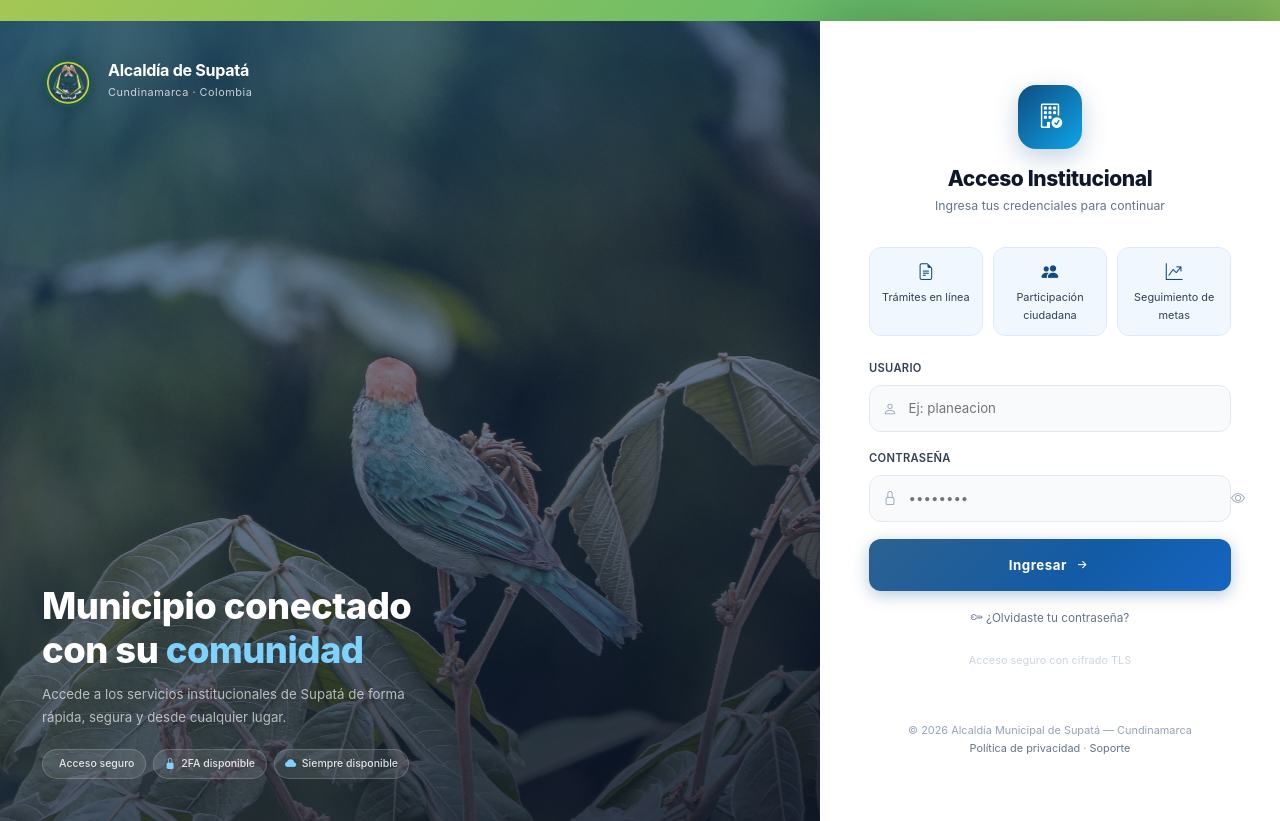
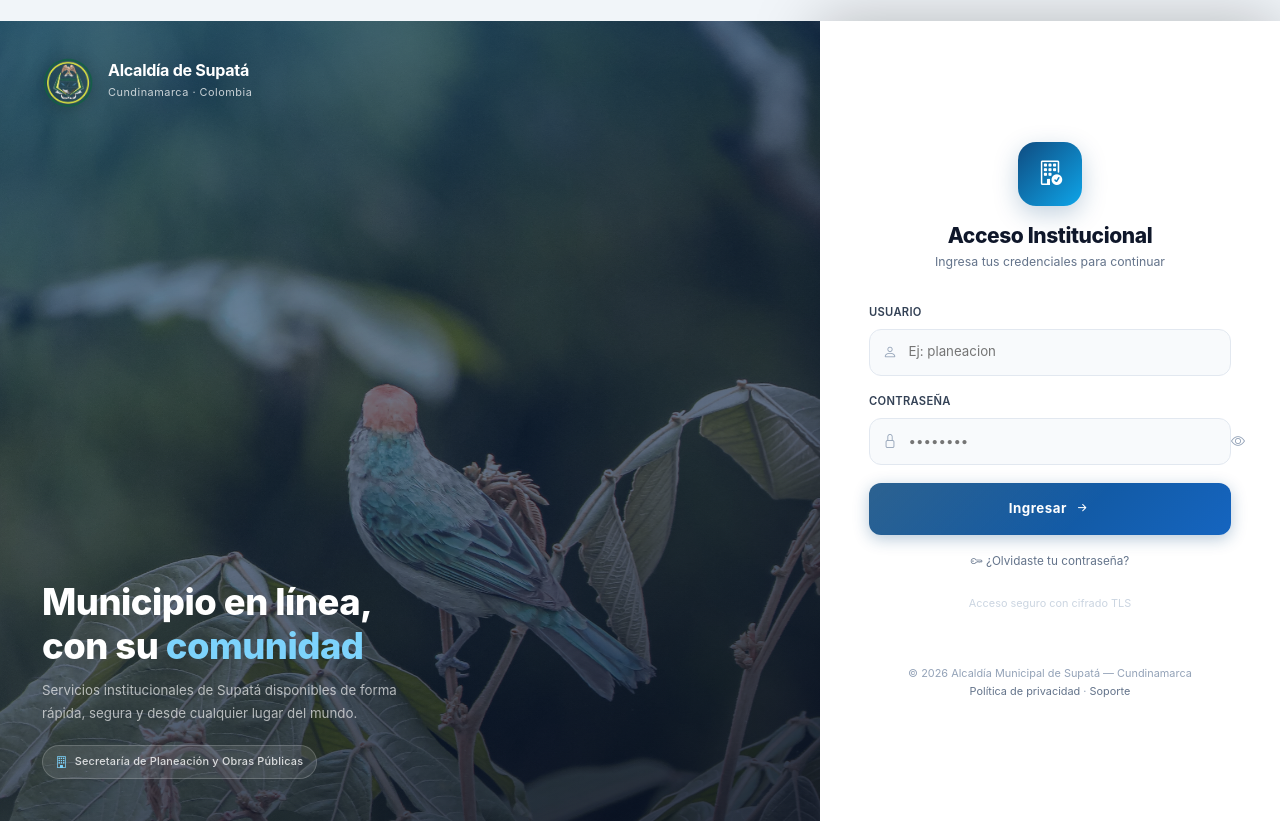
Before and after one commit to Arq-Rafael/alcald-a-virtual, a Flask app: page / in a window 1280 px wide. Run offline with Flask 3, Linux system fonts and the light colour scheme; data that the repository does not hold is empty; some libraries are stand-ins or nearby versions.

Commit message:
ajustes login y sidebar: limpieza visual y correcciones
- login: quita info-cards (trámites/participación/metas) del form,
  quita badges del panel izquierdo, cambia texto a 'Municipio en línea
  con su comunidad', agrega crédito 'Secretaría de Planeación y Obras
  Públicas', mejora resolución de imagen (scale + crisp-edges)
- base: elimina gradient verde/amarillo animado del body que causaba
  barra de color visible detrás del panel izquierdo del login
- sidebar: reemplaza bi-file-earmark-contract (inexistente en BI 1.10.5)
  por bi-journal-text en el item Contratos — icono ahora visible
- dashboard: mismo fix de icono para la card de Contratación

Co-Authored-By: Claude Opus 4.6 <noreply@anthropic.com>

```diff
--- a/templates/base.html
+++ b/templates/base.html
@@ -133,26 +133,10 @@
   </style>
 
   <style>
-    /* Animated Gradient Background - Restored from premium.css */
-    @keyframes gradientBG {
-      0% { background-position: 0% 50%; }
-      25% { background-position: 50% 75%; }
-      50% { background-position: 100% 50%; }
-      75% { background-position: 50% 25%; }
-      100% { background-position: 0% 50%; }
-    }
-
+    /* Base body — color neutro, el sidebar layout lo maneja has-sidebar */
     body {
-      background: linear-gradient(-45deg,
-        #1b5e20,      /* Dark Green */
-        #4caf50,      /* Fresh Green */
-        #f9a825,      /* Ochre */
-        #66bb6a,      /* Light Green */
-        #fdd835       /* Bright Yellow */
-      ) !important;
-      background-size: 400% 400% !important;
-      background-position: 0% 50% !important;
-      animation: gradientBG 15s ease infinite !important;
+      background: #f1f5f9 !important;
+      animation: none !important;
       min-height: 100vh !important;
     }
 
@@ -734,7 +718,7 @@
       {% if can('contratos') %}
       <a href="/contratos"
          class="av-nav-item {% if request.endpoint and 'contratos' in request.endpoint %}active{% endif %}">
-        <i class="bi bi-file-earmark-contract av-nav-icon"></i>
+        <i class="bi bi-journal-text av-nav-icon"></i>
         Contratos
       </a>
       {% endif %}
@@ -842,7 +826,7 @@
         {% if can('geoportal') %}<a class="av-nav-item" href="{{ url_for('main.geoportal') }}"><i class="bi bi-globe-americas av-nav-icon"></i> Geoportal</a>{% endif %}
         {% if can('seguimiento') %}<a class="av-nav-item" href="{{ url_for('seguimiento.index') }}"><i class="bi bi-graph-up-arrow av-nav-icon"></i> Metas</a>{% endif %}
         {% if can('riesgo') %}<a class="av-nav-item" href="{{ url_for('main.gestion_riesgo') }}"><i class="bi bi-tree av-nav-icon"></i> Riesgo</a>{% endif %}
-        {% if can('contratos') %}<a class="av-nav-item" href="/contratos"><i class="bi bi-file-earmark-contract av-nav-icon"></i> Contratos</a>{% endif %}
+        {% if can('contratos') %}<a class="av-nav-item" href="/contratos"><i class="bi bi-journal-text av-nav-icon"></i> Contratos</a>{% endif %}
         <a class="av-nav-item danger" href="{{ url_for('auth.logout') }}"><i class="bi bi-box-arrow-right av-nav-icon"></i> Cerrar Sesión</a>
       </div>
     </div>
--- a/templates/dashboard.html
+++ b/templates/dashboard.html
@@ -499,7 +499,7 @@ body.has-sidebar {
 
     {% if can('contratos') %}
     <a href="/contratos" class="db-card" data-accent="sky">
-      <div class="db-card-icon"><i class="bi bi-file-earmark-contract-fill"></i></div>
+      <div class="db-card-icon"><i class="bi bi-journal-text"></i></div>
       <div class="db-card-title">Contratación</div>
       <p class="db-card-desc">Gestión de contratos municipales e integración con SECOP.</p>
       <div class="db-card-arrow"><i class="bi bi-arrow-right-short"></i> Contratos</div>
--- a/templates/login.html
+++ b/templates/login.html
@@ -48,9 +48,13 @@
     inset: 0;
     background-image: url("{{ url_for('static', filename='paisaje2.jpg') }}");
     background-size: cover;
-    background-position: center 40%;
+    background-position: center 30%;
+    image-rendering: -webkit-optimize-contrast;
+    image-rendering: crisp-edges;
     z-index: 0;
-    transition: transform 8s ease;
+    transition: transform 0.08s linear;
+    will-change: transform;
+    transform: scale(1.06);
   }
 
   /* Doble overlay: oscuro abajo, azul institucional suave arriba */
@@ -137,29 +141,26 @@
     margin: 0 0 1.5rem;
   }
 
-  .lp-badges {
-    display: flex;
-    flex-wrap: wrap;
+  /* Crédito secretaría en panel izquierdo */
+  .lp-credit {
+    display: inline-flex;
+    align-items: center;
     gap: 0.5rem;
+    background: rgba(255,255,255,0.1);
+    border: 1px solid rgba(255,255,255,0.18);
+    color: rgba(255,255,255,0.8);
+    font-size: 0.78rem;
+    font-weight: 500;
+    padding: 0.45rem 0.9rem;
+    border-radius: 999px;
+    backdrop-filter: blur(8px);
+    letter-spacing: 0.2px;
   }
 
-  .lp-badge {
-    display: inline-flex;
-    align-items: center;
-    gap: 0.4rem;
-    background: rgba(255,255,255,0.1);
-    border: 1px solid rgba(255,255,255,0.18);
-    color: rgba(255,255,255,0.85);
-    font-size: 0.75rem;
-    font-weight: 500;
-    padding: 0.35rem 0.75rem;
-    border-radius: 999px;
-    backdrop-filter: blur(8px);
-  }
-
-  .lp-badge i {
-    font-size: 0.8rem;
+  .lp-credit i {
+    font-size: 0.85rem;
     color: #7dd3fc;
+    flex-shrink: 0;
   }
 
   /* =====================================================
@@ -413,32 +414,6 @@
     color: #0f4c81;
   }
 
-  /* ---- Info cards en el panel derecho ---- */
-  .lp-info-row {
-    display: flex;
-    gap: 0.75rem;
-    margin-bottom: 1.75rem;
-    width: 100%;
-  }
-
-  .lp-info-card {
-    flex: 1;
-    background: #f0f7ff;
-    border: 1px solid #dbeafe;
-    border-radius: 12px;
-    padding: 0.75rem;
-    text-align: center;
-    font-size: 0.78rem;
-    color: #334155;
-  }
-
-  .lp-info-card i {
-    display: block;
-    font-size: 1.2rem;
-    color: #0f4c81;
-    margin-bottom: 0.3rem;
-  }
-
   /* =====================================================
      RESPONSIVE — Ocultar panel izquierdo en móvil
      ===================================================== */
@@ -477,8 +452,7 @@
   .lp-brand       { animation: lp-fade-left 0.6s cubic-bezier(0.16,1,0.3,1) 0.1s both; }
   .lp-hero-text   { animation: lp-fade-left 0.6s cubic-bezier(0.16,1,0.3,1) 0.2s both; }
   .lp-form-header { animation: lp-fade-up 0.5s cubic-bezier(0.16,1,0.3,1) 0.15s both; }
-  .lp-info-row    { animation: lp-fade-up 0.5s cubic-bezier(0.16,1,0.3,1) 0.25s both; }
-  .lp-form        { animation: lp-fade-up 0.5s cubic-bezier(0.16,1,0.3,1) 0.3s both; }
+  .lp-form        { animation: lp-fade-up 0.5s cubic-bezier(0.16,1,0.3,1) 0.25s both; }
 </style>
 {% endblock %}
 
@@ -500,15 +474,14 @@
 
     <!-- Hero text bottom-left -->
     <div class="lp-hero-text">
-      <h2>Municipio conectado<br>con su <em>comunidad</em></h2>
+      <h2>Municipio en línea,<br>con su <em>comunidad</em></h2>
       <p>
-        Accede a los servicios institucionales de Supatá de forma rápida,
-        segura y desde cualquier lugar.
+        Servicios institucionales de Supatá disponibles de forma rápida,
+        segura y desde cualquier lugar del mundo.
       </p>
-      <div class="lp-badges">
-        <span class="lp-badge"><i class="bi bi-shield-check-fill"></i> Acceso seguro</span>
-        <span class="lp-badge"><i class="bi bi-lock-fill"></i> 2FA disponible</span>
-        <span class="lp-badge"><i class="bi bi-cloud-fill"></i> Siempre disponible</span>
+      <div class="lp-credit">
+        <i class="bi bi-building"></i>
+        Secretaría de Planeación y Obras Públicas
       </div>
     </div>
   </div>
@@ -538,22 +511,6 @@
     </div>
     {% endif %}
     {% endwith %}
-
-    <!-- Info cards rápidas -->
-    <div class="lp-info-row">
-      <div class="lp-info-card">
-        <i class="bi bi-file-earmark-text"></i>
-        Trámites en línea
-      </div>
-      <div class="lp-info-card">
-        <i class="bi bi-people-fill"></i>
-        Participación ciudadana
-      </div>
-      <div class="lp-info-card">
-        <i class="bi bi-graph-up-arrow"></i>
-        Seguimiento de metas
-      </div>
-    </div>
 
     <!-- Formulario -->
     <form method="POST" class="lp-form" id="loginForm" autocomplete="off">
```
